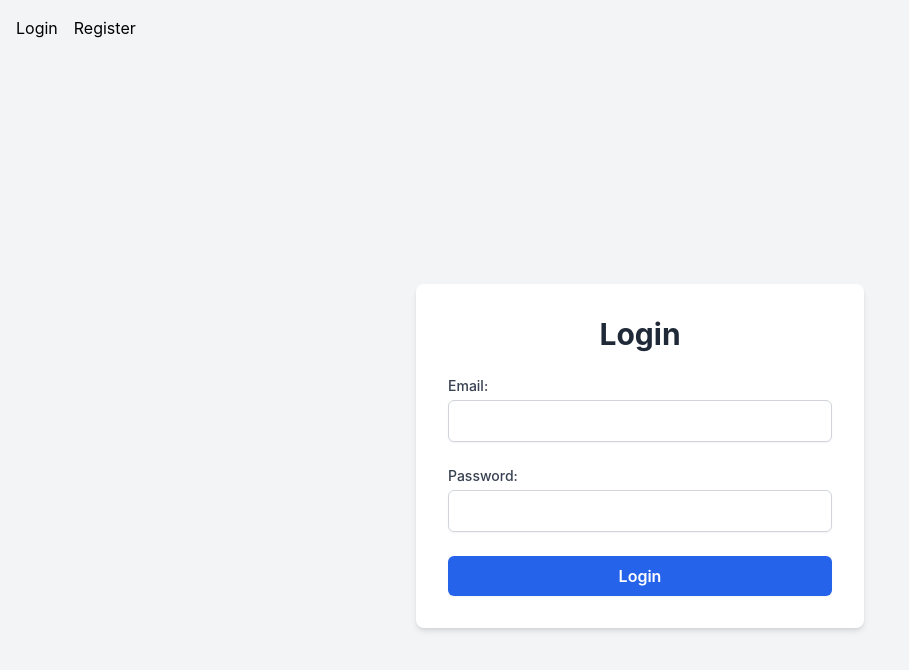
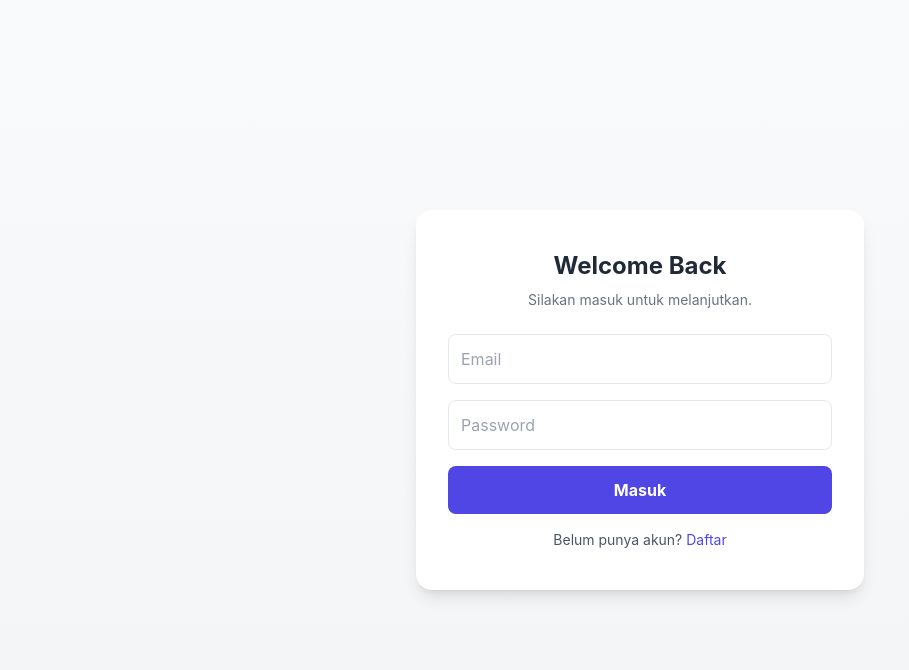
Before and after one commit to E-PPAW-TI503P-2025/PRKPAW-20230140216, a React (Create React App) app in the folder 20230140216-react/: page /login in a window 1280 px wide. Shown: the top 670 px of the page, without its empty margins (0-909 px from the left). Built offline with nearby package versions, Linux system fonts and the light colour scheme.

Commit message:
Enhance authentication flow with improved login, registration, and dashboard features

```diff
--- a/20230140216-react/src/App.js
+++ b/20230140216-react/src/App.js
@@ -1,26 +1,18 @@
 import React from 'react';
-import { BrowserRouter as Router, Routes, Route, Link } from 'react-router-dom';
+import { BrowserRouter as Router, Routes, Route, Navigate } from 'react-router-dom';
+import RegisterPage from './components/RegisterPage';
 import LoginPage from './components/LoginPage';
-import RegisterPage from './components/RegisterPage';
 import DashboardPage from './components/DashboardPage';
 
 function App() {
   return (
     <Router>
-      <div>
-        {/* Navigasi ini bisa dihapus jika tidak diperlukan */}
-        <nav className="p-4 bg-gray-100">
-          <Link to="/login" className="mr-4">Login</Link>
-          <Link to="/register">Register</Link>
-        </nav>
-
-        <Routes>
-          <Route path="/login" element={<LoginPage />} />
-          <Route path="/register" element={<RegisterPage />} />
-          <Route path="/dashboard" element={<DashboardPage />} />
-          <Route path="/" element={<LoginPage />} />
-        </Routes>
-      </div>
+      <Routes>
+        <Route path="/" element={<Navigate to="/login" />} />
+        <Route path="/register" element={<RegisterPage />} />
+        <Route path="/login" element={<LoginPage />} />
+        <Route path="/dashboard" element={<DashboardPage />} />
+      </Routes>
     </Router>
   );
 }
--- a/20230140216-react/src/components/LoginPage.js
+++ b/20230140216-react/src/components/LoginPage.js
@@ -1,86 +1,57 @@
 import React, { useState } from 'react';
-import axios from 'axios';
-import { useNavigate } from 'react-router-dom';
+import { useNavigate, Link } from 'react-router-dom';
 
-function LoginPage() {
-  const [email, setEmail] = useState('');
-  const [password, setPassword] = useState('');
-  const [error, setError] = useState(null);
+const LoginPage = () => {
+    const [formData, setFormData] = useState({ email: '', password: '' });
     const navigate = useNavigate();
 
     const handleSubmit = async (e) => {
         e.preventDefault();
-    setError(null);
-
         try {
-
-      const response = await axios.post('http://localhost:3001/api/auth/login', {
-        email: email,
-        password: password
+            const payload = { email: formData.email.trim().toLowerCase(), password: formData.password };
+            const response = await fetch('http://localhost:3001/api/auth/login', {
+                method: 'POST',
+                headers: { 'Content-Type': 'application/json' },
+                body: JSON.stringify(payload),
             });
-
-      const token = response.data.token;
-      localStorage.setItem('token', token);
-
+            const data = await response.json();
+            if (response.ok) {
+                localStorage.setItem('token', data.token);
                 navigate('/dashboard');
-
-    } catch (err) {
-      // 4. Tangani error dari server
-      setError(err.response ? err.response.data.message : 'Login gagal');
+            } else {
+                alert(data.message || 'Login Gagal');
+            }
+        } catch (error) {
+            alert('Gagal koneksi ke server backend');
         }
     };
 
     return (
-    <div className="min-h-screen bg-gray-100 flex flex-col items-center justify-center">
-      <div className="bg-white p-8 rounded-lg shadow-md w-full max-w-md">
-        <h2 className="text-3xl font-bold text-center mb-6 text-gray-800">
-          Login
-        </h2>
-        <form onSubmit={handleSubmit} className="space-y-6">
-          <div>
-            <label
-              htmlFor="email"
-              className="block text-sm font-medium text-gray-700"
-            >
-              Email:
-            </label>
+        <div className="min-h-screen bg-gradient-to-b from-gray-50 to-gray-100 flex items-center">
+            <div className="max-w-md w-full mx-auto px-8 py-10 bg-white rounded-2xl shadow-lg">
+                <h2 className="text-2xl font-bold text-center text-gray-800 mb-2">Welcome Back</h2>
+                <p className="text-center text-sm text-gray-500 mb-6">Silakan masuk untuk melanjutkan.</p>
+                <form onSubmit={handleSubmit} className="space-y-4">
                     <input
-              id="email"
                         type="email"
-              value={email}
-              onChange={(e) => setEmail(e.target.value)}
-              required
-              className="mt-1 w-full px-3 py-2 border border-gray-300 rounded-md shadow-sm focus:outline-none focus:ring-blue-500 focus:border-blue-500"
+                        placeholder="Email"
+                        value={formData.email}
+                        onChange={(e) => setFormData({ ...formData, email: e.target.value })}
+                        className="w-full p-3 border border-gray-200 rounded-lg focus:ring-2 focus:ring-indigo-500 outline-none" required
                     />
-          </div>
-          <div>
-            <label
-              htmlFor="password"
-              className="block text-sm font-medium text-gray-700"
-            >
-              Password:
-            </label>
                     <input
-              id="password"
                         type="password"
-              value={password}
-              onChange={(e) => setPassword(e.target.value)}
-              required
-              className="mt-1 w-full px-3 py-2 border border-gray-300 rounded-md shadow-sm focus:outline-none focus:ring-blue-500 focus:border-blue-500"
+                        placeholder="Password"
+                        value={formData.password}
+                        onChange={(e) => setFormData({ ...formData, password: e.target.value })}
+                        className="w-full p-3 border border-gray-200 rounded-lg focus:ring-2 focus:ring-indigo-500 outline-none" required
                     />
-          </div>
-          <button
-            type="submit"
-            className="w-full py-2 px-4 bg-blue-600 text-white font-semibold rounded-md shadow-sm hover:bg-blue-700"
-          >
-            Login
-          </button>
+                    <button type="submit" className="w-full py-3 font-bold text-white bg-indigo-600 rounded-lg hover:bg-indigo-700 transition">Masuk</button>
                 </form>
-        {error && (
-          <p className="text-red-600 text-sm mt-4 text-center">{error}</p>
-        )}
+                <p className="mt-4 text-center text-sm text-gray-600">Belum punya akun? <Link to="/register" className="text-indigo-600 hover:underline">Daftar</Link></p>
             </div>
         </div>
     );
-}
+};
+
 export default LoginPage;
--- a/20230140216-react/src/components/RegisterPage.js
+++ b/20230140216-react/src/components/RegisterPage.js
@@ -0,0 +1,80 @@
+import React, { useState } from 'react';
+import { useNavigate, Link } from 'react-router-dom';
+
+const RegisterPage = () => {
+    const [formData, setFormData] = useState({
+        nama: '',
+        email: '',
+        password: '',
+        role: 'mahasiswa'
+    });
+    const navigate = useNavigate();
+
+    const handleSubmit = async (e) => {
+        e.preventDefault();
+        try {
+            const payload = { ...formData, email: formData.email.trim().toLowerCase() };
+            const response = await fetch('http://localhost:3001/api/auth/register', {
+                method: 'POST',
+                headers: { 'Content-Type': 'application/json' },
+                body: JSON.stringify(payload),
+            });
+            const data = await response.json();
+            if (response.ok) {
+                alert('Registrasi berhasil!');
+                navigate('/login');
+            } else {
+                alert(data.message || 'Registrasi Gagal');
+            }
+        } catch (error) {
+            alert('Gagal koneksi ke server backend');
+        }
+    };
+
+    return (
+        <div className="min-h-screen bg-gradient-to-b from-gray-50 to-gray-100 flex items-center">
+            <div className="max-w-md w-full mx-auto px-8 py-10 bg-white rounded-2xl shadow-lg">
+                <h2 className="text-2xl font-bold text-center text-gray-800 mb-2">Buat Akun Baru</h2>
+                <p className="text-center text-sm text-gray-500 mb-6">Isi data untuk membuat akun Anda</p>
+                <form onSubmit={handleSubmit} className="space-y-4">
+                    <input
+                        type="text"
+                        placeholder="Nama"
+                        value={formData.nama}
+                        onChange={(e) => setFormData({ ...formData, nama: e.target.value })}
+                        className="w-full p-3 border border-gray-200 rounded-lg focus:ring-2 focus:ring-indigo-500 outline-none"
+                        required
+                    />
+                    <input
+                        type="email"
+                        placeholder="Email"
+                        value={formData.email}
+                        onChange={(e) => setFormData({ ...formData, email: e.target.value })}
+                        className="w-full p-3 border border-gray-200 rounded-lg focus:ring-2 focus:ring-indigo-500 outline-none"
+                        required
+                    />
+                    <input
+                        type="password"
+                        placeholder="Password"
+                        value={formData.password}
+                        onChange={(e) => setFormData({ ...formData, password: e.target.value })}
+                        className="w-full p-3 border border-gray-200 rounded-lg focus:ring-2 focus:ring-indigo-500 outline-none"
+                        required
+                    />
+                    <select
+                        onChange={(e) => setFormData({ ...formData, role: e.target.value })}
+                        className="w-full p-3 border border-gray-200 rounded-lg focus:ring-2 focus:ring-indigo-500 outline-none"
+                        value={formData.role}
+                    >
+                        <option value="mahasiswa">Mahasiswa</option>
+                        <option value="admin">Admin</option>
+                    </select>
+                    <button type="submit" className="w-full py-3 font-bold text-white bg-indigo-600 rounded-lg hover:bg-indigo-700 transition">Daftar</button>
+                </form>
+                <p className="mt-4 text-center text-sm text-gray-600">Sudah punya akun? <Link to="/login" className="text-indigo-600 hover:underline">Login</Link></p>
+            </div>
+        </div>
+    );
+};
+
+export default RegisterPage;
```
Also changed, not shown: 20230140216-react/src/components/DashboardPage.js (+87 -28 lines), 1 other file (tests, documents, lock files or other folders). Lines whose indentation alone changed are shown as unchanged.
